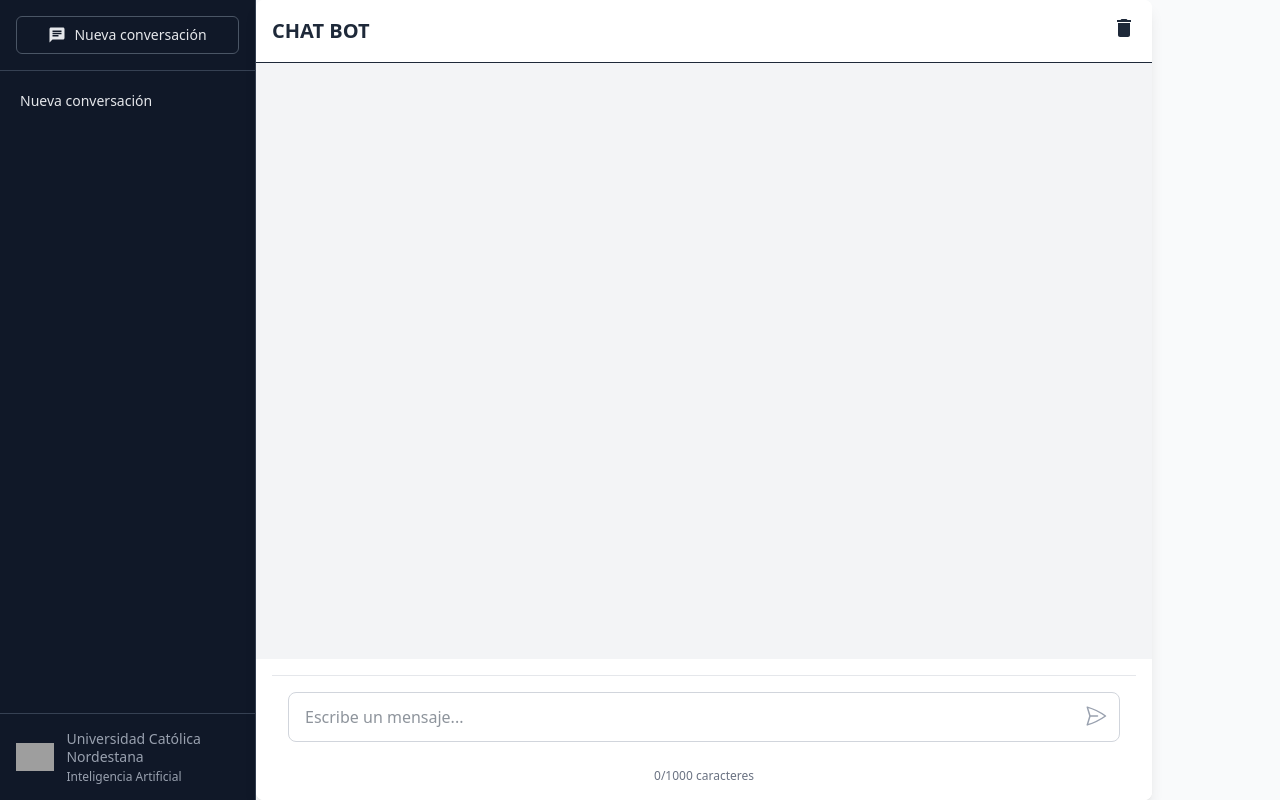
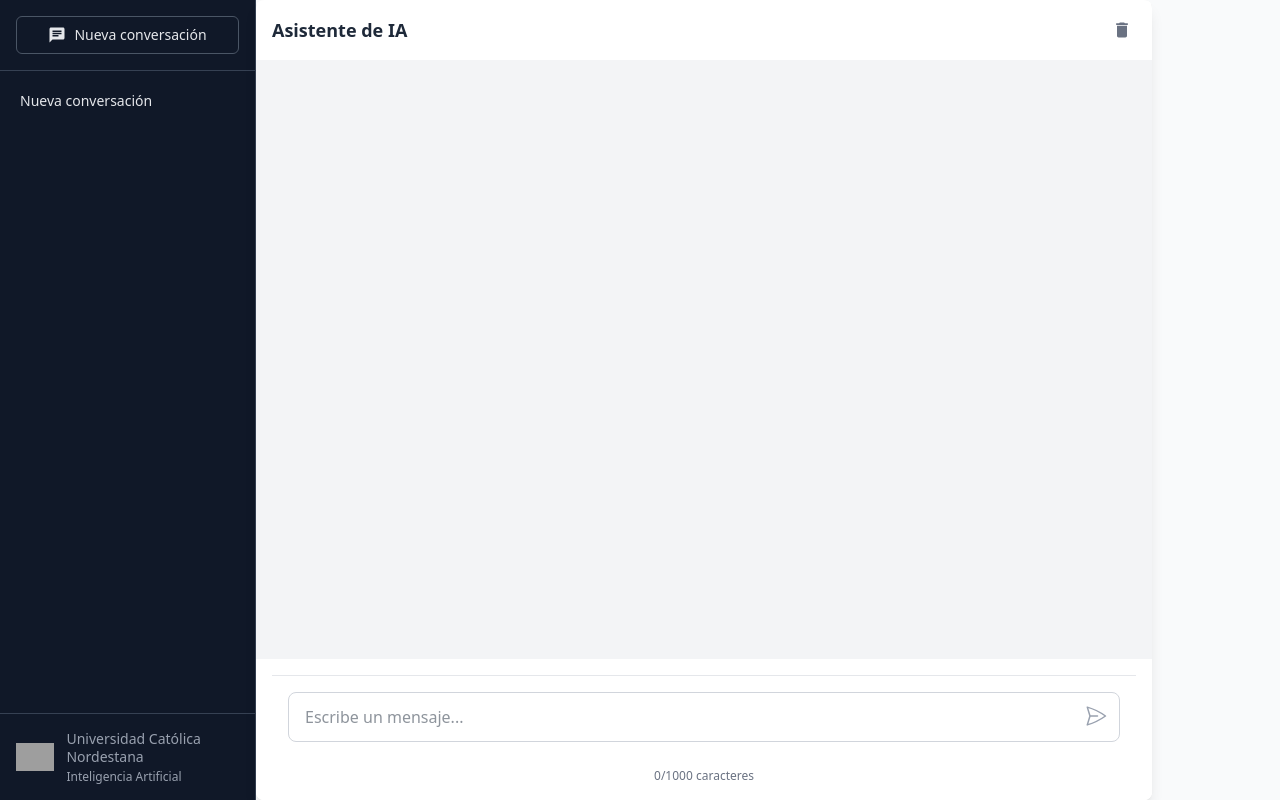
Before and after one commit to guibe22/chat-bot-ia, a Next.js app: page / in a window 1280 px wide. Built offline with nearby package versions, Linux system fonts and the light colour scheme; grey boxes are pictures that could not be loaded.

Commit message:
Actualizar header del chat

```diff
--- a/componets/header-chat.js
+++ b/componets/header-chat.js
@@ -3,26 +3,22 @@ import { MdDelete } from "react-icons/md";
 
 export default function HeaderChat({ setMessages }) {
     return (
-        <div className="bg-white p-4 text-gray-800 font-semibold border-b flex justify-between items-center">
-            <h2 className="text-xl font-semibold">CHAT BOT</h2>
-            <div className="relative group">
-                <button
-                    onClick={() => {
+        <div className="bg-white p-4 flex justify-between items-center shadow-sm">
+            <h2 className="text-lg font-semibold">Asistente de IA</h2>
+            <button
+                onClick={() => {
+                    if (confirm("¿Estás seguro de borrar el historial de esta conversación?")) {
                         setMessages([]);
                         if (typeof window !== "undefined") {
                             localStorage.removeItem("chatMessages");
                         }
-                    }}
-                    className="rounded-full "
-                >
-                    <MdDelete size={24} />
-                </button>
-
-                <div className="absolute top-full right-0 mt-2 bg-gray-900 text-white text-xs font-medium px-3 py-1 rounded-md opacity-0 group-hover:opacity-100 transition-opacity whitespace-nowrap shadow-lg">
-                    Borrar historial
-                    <div className="absolute right-2 top-0 -translate-y-full border-4 border-transparent border-b-gray-900"></div>
-                </div>
-            </div>
+                    }
+                }}
+                className="text-gray-500 hover:text-red-500 p-1 rounded-md hover:bg-gray-100 transition"
+                title="Borrar historial"
+            >
+                <MdDelete size={20} />
+            </button>
         </div>
     )
 }
```
